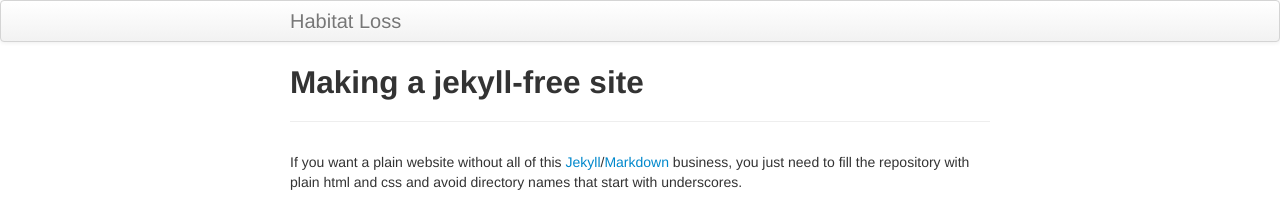
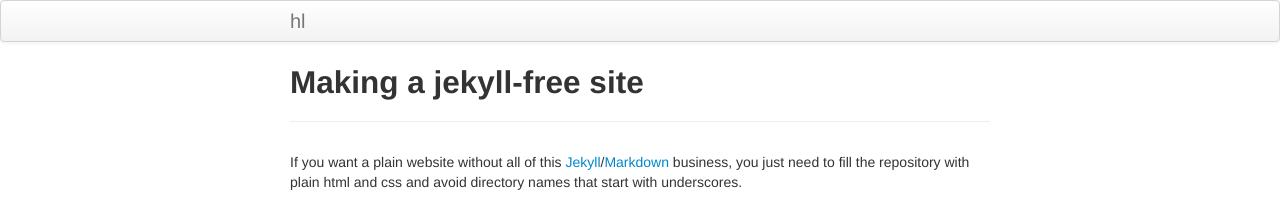
Before and after one commit to freewillco/hl, a Jekyll site: the page built from pages/nojekyll.md, in a window 1280 px wide. Shown: the top 203 px of the page. Built offline with Jekyll 4.4.1, drawn with Linux system fonts in a browser that asks for light colours.

Commit message:
Update _config.yml

```diff
--- a/_config.yml
+++ b/_config.yml
@@ -8,7 +8,7 @@ highlighter: rouge
 # Themes are encouraged to use these universal variables
 # so be sure to set them if your theme uses them.
 #
-title : Habitat Loss
+# title : Habitat Loss
 author :
   name : Ivor Williams
   email : ivor.williams@gmail.com
```
